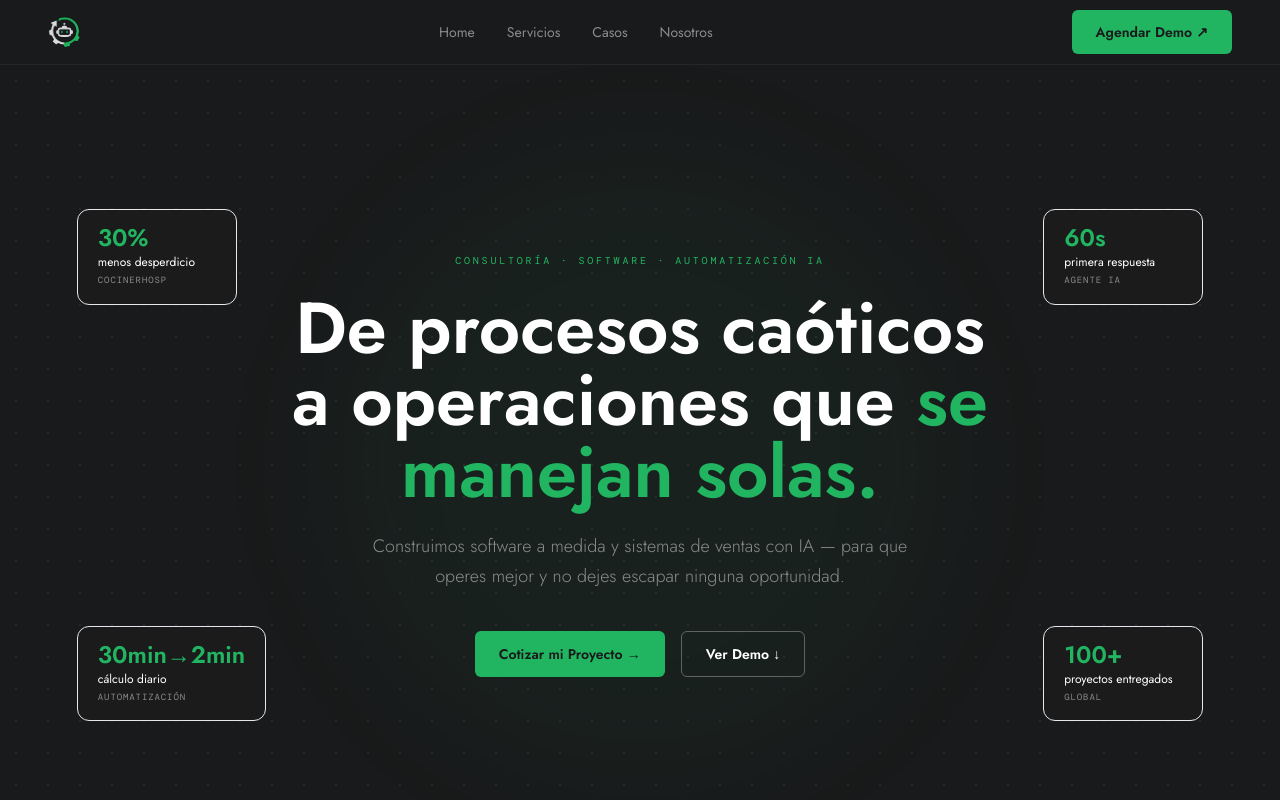
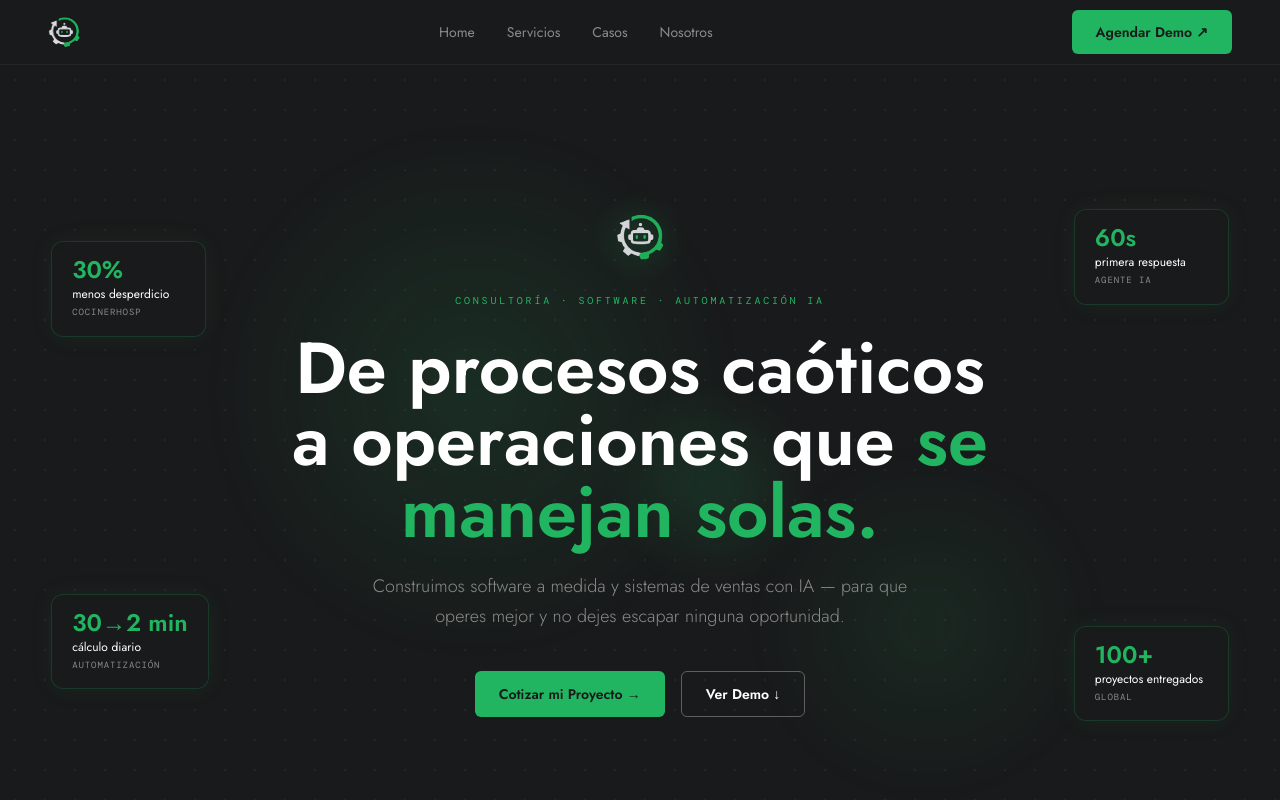
Before and after one commit to ftorrelles/nexdevp, a Next.js app: page /en in a window 1280 px wide. Shown: the top 800 px of the page. Built offline with nearby package versions, Linux system fonts and the light colour scheme; a web font is replaced by a local one.

Commit message:
feat(hero): logo visible, floating light orbs, animated metric cards

```diff
--- a/src/components/sections/Hero.tsx
+++ b/src/components/sections/Hero.tsx
@@ -5,62 +5,88 @@ import { BookingDialog } from '@/components/cta/BookingDialog'
 import { Link } from '@/i18n/navigation'
 
 const metrics = [
-  { value: '30%', label: 'menos desperdicio', sub: 'CocinerHosp', delay: 600, from: 'top-left' },
-  { value: '60s', label: 'primera respuesta', sub: 'Agente IA', delay: 900, from: 'top-right' },
-  { value: '30min→2min', label: 'cálculo diario', sub: 'Automatización', delay: 1200, from: 'bottom-left' },
-  { value: '100+', label: 'proyectos entregados', sub: 'Global', delay: 1500, from: 'bottom-right' },
+  { value: '30%',        label: 'menos desperdicio',    sub: 'CocinerHosp',    delay: 700,  pos: { top: '22%',    left: '4%'  }, floatDir: 'float' },
+  { value: '60s',        label: 'primera respuesta',    sub: 'Agente IA',      delay: 1000, pos: { top: '18%',    right: '4%' }, floatDir: 'float-reverse' },
+  { value: '30→2 min',   label: 'cálculo diario',       sub: 'Automatización', delay: 1300, pos: { bottom: '22%', left: '4%'  }, floatDir: 'float-reverse' },
+  { value: '100+',       label: 'proyectos entregados', sub: 'Global',         delay: 1600, pos: { bottom: '18%', right: '4%' }, floatDir: 'float' },
 ]
 
-const fromStyles: Record<string, string> = {
-  'top-left':     'translate(-24px, -24px)',
-  'top-right':    'translate(24px, -24px)',
-  'bottom-left':  'translate(-24px, 24px)',
-  'bottom-right': 'translate(24px, 24px)',
-}
-
 export function Hero() {
-  const [headlineVisible, setHeadlineVisible] = useState(false)
+  const [ready, setReady] = useState(false)
   const [visibleCards, setVisibleCards] = useState<number[]>([])
 
   useEffect(() => {
-    setTimeout(() => setHeadlineVisible(true), 200)
+    setTimeout(() => setReady(true), 150)
     metrics.forEach((m, i) => {
       setTimeout(() => setVisibleCards((prev) => [...prev, i]), m.delay)
     })
   }, [])
 
   return (
-    <section className="relative min-h-screen flex flex-col items-center justify-center bg-nex-black px-6 lg:px-12 py-24 overflow-hidden">
+    <section className="relative min-h-screen flex flex-col items-center justify-center bg-nex-black overflow-hidden px-6 lg:px-12 py-28">
 
-      {/* Dot grid background */}
+      {/* ── Dot grid ── */}
       <div
         className="absolute inset-0 pointer-events-none"
         style={{
-          backgroundImage: 'radial-gradient(circle, rgba(255,255,255,0.06) 1px, transparent 1px)',
-          backgroundSize: '32px 32px',
+          backgroundImage: 'radial-gradient(circle, rgba(255,255,255,0.05) 1px, transparent 1px)',
+          backgroundSize: '30px 30px',
         }}
       />
-      {/* Green glow center */}
-      <div className="absolute top-1/2 left-1/2 -translate-x-1/2 -translate-y-1/2 w-[600px] h-[600px] rounded-full bg-nex-green/5 blur-3xl pointer-events-none" />
 
-      {/* Floating metric cards */}
-      {metrics.map((m, i) => {
-        const isVisible = visibleCards.includes(i)
-        const isLeft = m.from.includes('left')
-        const isTop = m.from.includes('top')
-        return (
+      {/* ── Light orbs ── */}
+      <div
+        className="absolute w-[520px] h-[520px] rounded-full pointer-events-none"
+        style={{
+          background: 'radial-gradient(circle, rgba(34,181,97,0.13) 0%, transparent 70%)',
+          top: '10%', left: '15%',
+          animation: 'drift 14s ease-in-out infinite',
+          filter: 'blur(8px)',
+        }}
+      />
+      <div
+        className="absolute w-[380px] h-[380px] rounded-full pointer-events-none"
+        style={{
+          background: 'radial-gradient(circle, rgba(34,181,97,0.09) 0%, transparent 70%)',
+          bottom: '10%', right: '10%',
+          animation: 'drift-reverse 18s ease-in-out infinite',
+          filter: 'blur(12px)',
+        }}
+      />
+      <div
+        className="absolute w-[200px] h-[200px] rounded-full pointer-events-none"
+        style={{
+          background: 'radial-gradient(circle, rgba(34,181,97,0.18) 0%, transparent 70%)',
+          top: '40%', left: '48%',
+          animation: 'pulse-glow 4s ease-in-out infinite',
+          filter: 'blur(20px)',
+        }}
+      />
+
+      {/* ── Floating metric cards (desktop only) ── */}
+      {metrics.map((m, i) => (
         <div
           key={i}
           className="absolute hidden lg:block"
           style={{
-              ...(isTop ? { top: '18%' } : { bottom: '18%' }),
-              ...(isLeft ? { left: '6%' } : { right: '6%' }),
-              transition: 'opacity 0.6s ease, transform 0.6s ease',
-              opacity: isVisible ? 1 : 0,
-              transform: isVisible ? 'translate(0,0)' : fromStyles[m.from],
+            ...m.pos,
+            transition: 'opacity 0.7s ease, transform 0.7s ease',
+            opacity: visibleCards.includes(i) ? 1 : 0,
+            transform: visibleCards.includes(i) ? 'scale(1)' : 'scale(0.85)',
+            animation: visibleCards.includes(i)
+              ? `${m.floatDir} ${3.5 + i * 0.4}s ease-in-out infinite`
+              : 'none',
           }}
         >
-            <div className="bg-nex-dark border border-white/8 rounded-xl px-5 py-4 min-w-[160px]">
+          <div
+            className="rounded-xl px-5 py-4 min-w-[155px]"
+            style={{
+              background: 'rgba(27,28,28,0.85)',
+              border: '1px solid rgba(34,181,97,0.2)',
+              backdropFilter: 'blur(12px)',
+              boxShadow: '0 0 24px rgba(34,181,97,0.08)',
+            }}
+          >
             <p className="font-jost font-extrabold text-2xl text-nex-green leading-none mb-1">
               {m.value}
             </p>
@@ -70,30 +96,47 @@ export function Hero() {
             </p>
           </div>
         </div>
-        )
-      })}
+      ))}
 
-      {/* Center content */}
+      {/* ── Center content ── */}
       <div
         className="relative z-10 text-center max-w-3xl mx-auto"
         style={{
-          transition: 'opacity 0.8s ease, transform 0.8s ease',
-          opacity: headlineVisible ? 1 : 0,
-          transform: headlineVisible ? 'translateY(0)' : 'translateY(20px)',
+          transition: 'opacity 1s ease, transform 1s ease',
+          opacity: ready ? 1 : 0,
+          transform: ready ? 'translateY(0)' : 'translateY(24px)',
         }}
       >
+        {/* Brand name */}
+        <div className="flex items-center justify-center mb-8">
+          {/* eslint-disable-next-line @next/next/no-img-element */}
+          <img
+            src="/brand/logo-dark.svg"
+            alt="nexdevp"
+            style={{
+              height: '48px',
+              width: 'auto',
+              filter: 'drop-shadow(0 0 16px rgba(34,181,97,0.4))',
+              animation: 'pulse-glow 4s ease-in-out infinite',
+            }}
+          />
+        </div>
+
         <p className="font-dm-mono text-[10px] tracking-[0.28em] uppercase text-nex-green mb-6">
           CONSULTORÍA · SOFTWARE · AUTOMATIZACIÓN IA
         </p>
+
         <h1 className="font-jost font-extrabold text-5xl sm:text-6xl lg:text-7xl text-nex-white leading-[1.05] mb-6">
           De procesos caóticos<br />
           a operaciones que{' '}
           <span className="text-nex-green">se manejan solas.</span>
         </h1>
+
         <p className="font-jost font-light text-lg text-nex-grey max-w-xl mx-auto leading-relaxed mb-10">
           Construimos software a medida y sistemas de ventas con IA —
           para que operes mejor y no dejes escapar ninguna oportunidad.
         </p>
+
         <div className="flex flex-wrap gap-4 justify-center">
           <BookingDialog triggerLabel="Cotizar mi Proyecto →" variant="primary" />
           <Link
--- a/src/styles/globals.css
+++ b/src/styles/globals.css
@@ -9,6 +9,32 @@
   --nex-grey: #8a8c8b;
   --nex-white: #ffffff;
   --nex-green: #22b561;
+}
+
+/* Animations */
+@keyframes float {
+  0%, 100% { transform: translateY(0px); }
+  50%       { transform: translateY(-14px); }
+}
+@keyframes float-reverse {
+  0%, 100% { transform: translateY(0px); }
+  50%       { transform: translateY(14px); }
+}
+@keyframes drift {
+  0%   { transform: translate(0px, 0px) scale(1); }
+  33%  { transform: translate(40px, -30px) scale(1.08); }
+  66%  { transform: translate(-25px, 25px) scale(0.94); }
+  100% { transform: translate(0px, 0px) scale(1); }
+}
+@keyframes drift-reverse {
+  0%   { transform: translate(0px, 0px) scale(1); }
+  33%  { transform: translate(-35px, 30px) scale(0.94); }
+  66%  { transform: translate(30px, -20px) scale(1.06); }
+  100% { transform: translate(0px, 0px) scale(1); }
+}
+@keyframes pulse-glow {
+  0%, 100% { opacity: 0.5; }
+  50%       { opacity: 1; }
 }
 
 /* Dark-first base */
```
Lines whose indentation alone changed are shown as unchanged.
